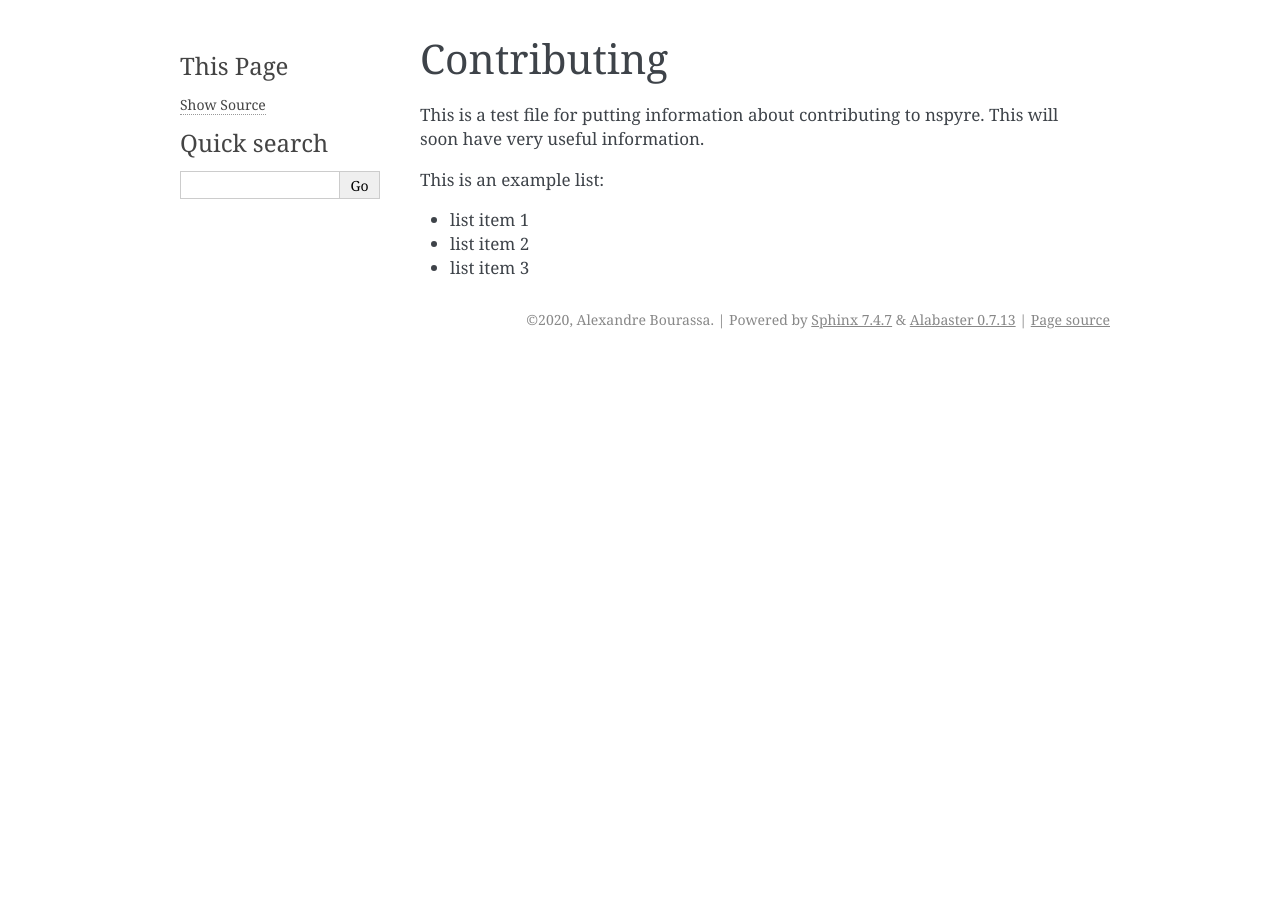
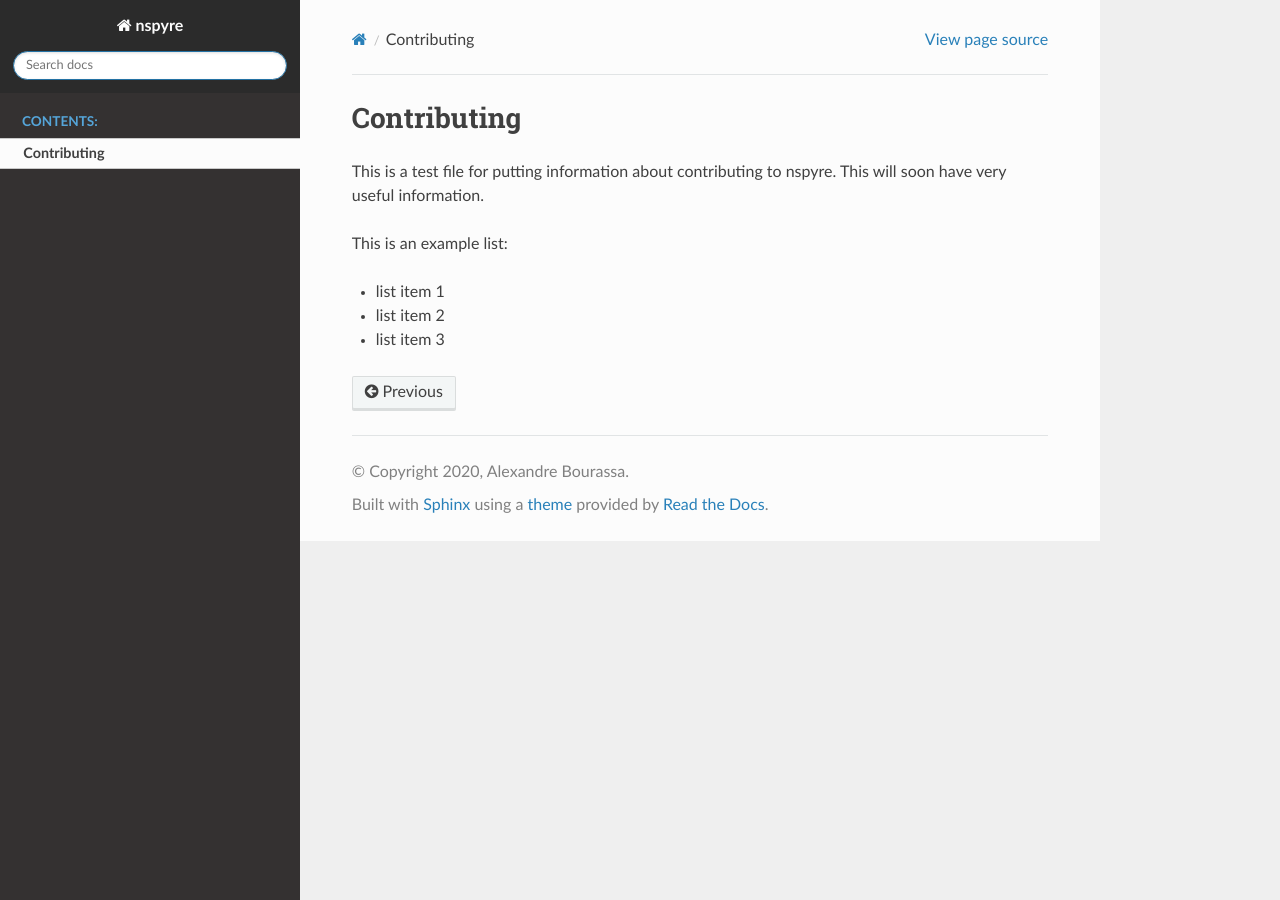
Before and after one commit to nspyre-org/nspyre, a Sphinx documentation site: the page built from docs/contributing.rst, in a window 1280 px wide. Built offline with Sphinx 7.4.7 and the Read the Docs theme 2.0.0, drawn with Linux system fonts in a browser that asks for light colours.

Commit message:
Update conf.py
Miscellaneous documentation styling and formatting.
Setup extensions of API generation from source code docstrings.

```diff
--- a/docs/conf.py
+++ b/docs/conf.py
@@ -9,10 +9,10 @@
 # If extensions (or modules to document with autodoc) are in another directory,
 # add these directories to sys.path here. If the directory is relative to the
 # documentation root, use os.path.abspath to make it absolute, like shown here.
-#
-# import os
-# import sys
-# sys.path.insert(0, os.path.abspath('.'))
+
+import os
+import sys
+sys.path.insert(0, os.path.abspath('.'))
 
 
 # -- Project information -----------------------------------------------------
@@ -27,10 +27,24 @@ release = '0.1.1'
 
 # -- General configuration ---------------------------------------------------
 
+# If your documentation needs a minimal Sphinx version, state it here.
+
+needs_sphinx = '3.1.2'
+
 # Add any Sphinx extension module names here, as strings. They can be
 # extensions coming with Sphinx (named 'sphinx.ext.*') or your custom
 # ones.
 extensions = [
+    'sphinx.ext.autodoc',
+    'sphinx.ext.mathjax',
+    'sphinx.ext.napoleon',
+    #'sphinx_autodoc_typehints',
+    #'sphinx.ext.viewcode',
+    #'sphinx.ext.extlinks',
+    #'sphinx_tabs.tabs',
+    #'sphinx_automodapi.automodapi',
+    #'jupyter_sphinx',
+    #'nbsphinx'
 ]
 
 # Add any paths that contain templates here, relative to this directory.
@@ -46,8 +60,29 @@ exclude_patterns = ['_build', 'Thumbs.db', '.DS_Store']
 
 # The theme to use for HTML and HTML Help pages.  See the documentation for
 # a list of builtin themes.
-#
-html_theme = 'alabaster'
+
+html_theme = 'sphinx_rtd_theme'
+
+# Theme options are theme-specific and customize the look and feel of a theme
+# further.  For a list of options available for each theme, see the
+# documentation.
+
+html_theme_options = {
+    #'canonical_url': '',
+    #'analytics_id': 'UA-XXXXXXX-1',  #  Provided by Google in your dashboard
+    'logo_only': False,
+    'display_version': True,
+    'prev_next_buttons_location': 'bottom',
+    'style_external_links': False,
+    #'vcs_pageview_mode': '',
+    'style_nav_header_background': '#2b2b2b',
+    # Toc options
+    'collapse_navigation': True,
+    'sticky_navigation': False,
+    'navigation_depth': 4,
+    'includehidden': True,
+    'titles_only': False
+}
 
 # Add any paths that contain custom static files (such as style sheets) here,
 # relative to this directory. They are copied after the builtin static files,
```
